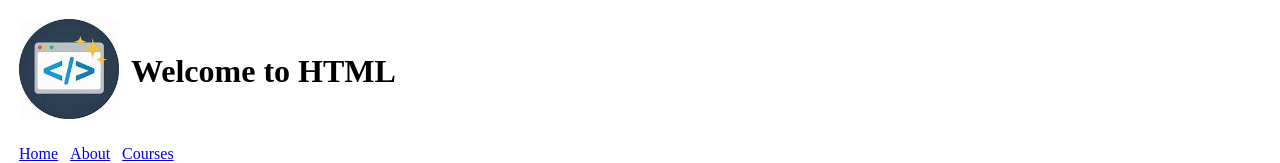
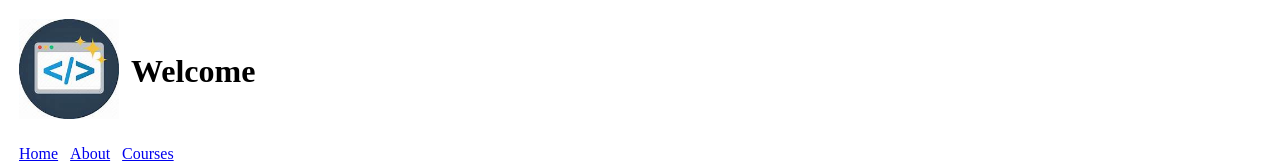
Before and after one commit to reshmaamuthan16/HTML, a plain HTML site: page index.html in a window 1280 px wide. Shown: the top 163 px of the page. Drawn offline with Linux system fonts and the light colour scheme.

Commit message:
changed to old code

```diff
--- a/index.html
+++ b/index.html
@@ -7,7 +7,7 @@
         <table cellspacing="10">
             <tr>
                 <td><img src="code.png" alt="coding logo" height="100" width="100"></td>
-                <td><h1>Welcome to HTML</h1></td>
+                <td><h1>Welcome</h1></td>
             </tr>
         </table>
         <table cellspacing="10">
```
